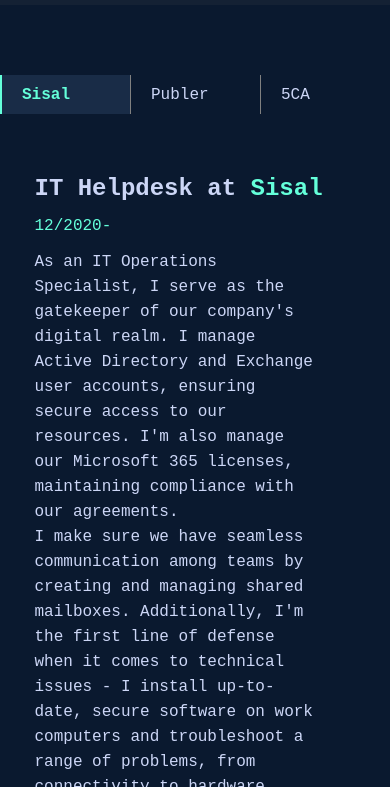
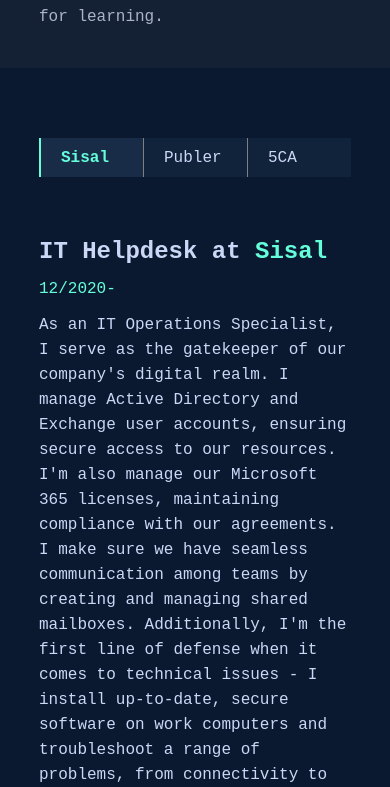
Before and after one commit to Illyrian1000/Portfolio-website, a plain HTML site: page index.html in a window 390 px wide. Shown: the part 1213-2000 px from the top of the page. Drawn offline with Linux system fonts and the light colour scheme.

Commit message:
update mobile viewport

```diff
--- a/style.css
+++ b/style.css
@@ -224,10 +224,6 @@
   width: 80%;
 }
 
-#experience-container {
-  height: 100%;
-}
-
 #experience-container ol {
   margin-left: 20px;
   vertical-align: middle;
@@ -262,7 +258,7 @@
   margin-left: -1;
 }
 
-@media (max-width: 400px) {
+@media (max-width: 600px) {
   * {
     width: unset;
   }
@@ -331,7 +327,7 @@
     justify-content: center;
     width: unset;
     margin: 0 0 70px 0;
-    padding: 5% 5% 5% 10%;
+    padding: 10%;
     height: unset;
     gap: unset;
     align-items: center;
@@ -361,22 +357,39 @@
     vertical-align: middle;
   }
 
+  #jobs {
+    padding: 0 10% 0 10%;
+  }
   #jobs p {
     padding: 5px 0 4px 20px;
   }
 
-  #description-container {
-    padding: 0 0 0 5%;
-    height: 700px;
+  .work {
+    background-color: #192c477e;
   }
 
-  #description-container h2 {
-    padding-right: 5%;
-    padding-bottom: 15px;
+  .active {
+    border-left: 2px solid var(--primary-color);
+    background-color: #192c47;
+    font-weight: bold;
+    color: var(--primary-color);
+    margin-left: -1;
+  }
+
+  #description-container {
+    padding: 0 10% 0 10%;
+    height: 500px;
+    margin: unset;
+  }
+
+  #description-container p {
+    margin: unset;
+    padding: 15px 0 0 0;
   }
 
   .description-text {
     font-size: 16px;
+    width: unset;
   }
 
   #logo {
```
